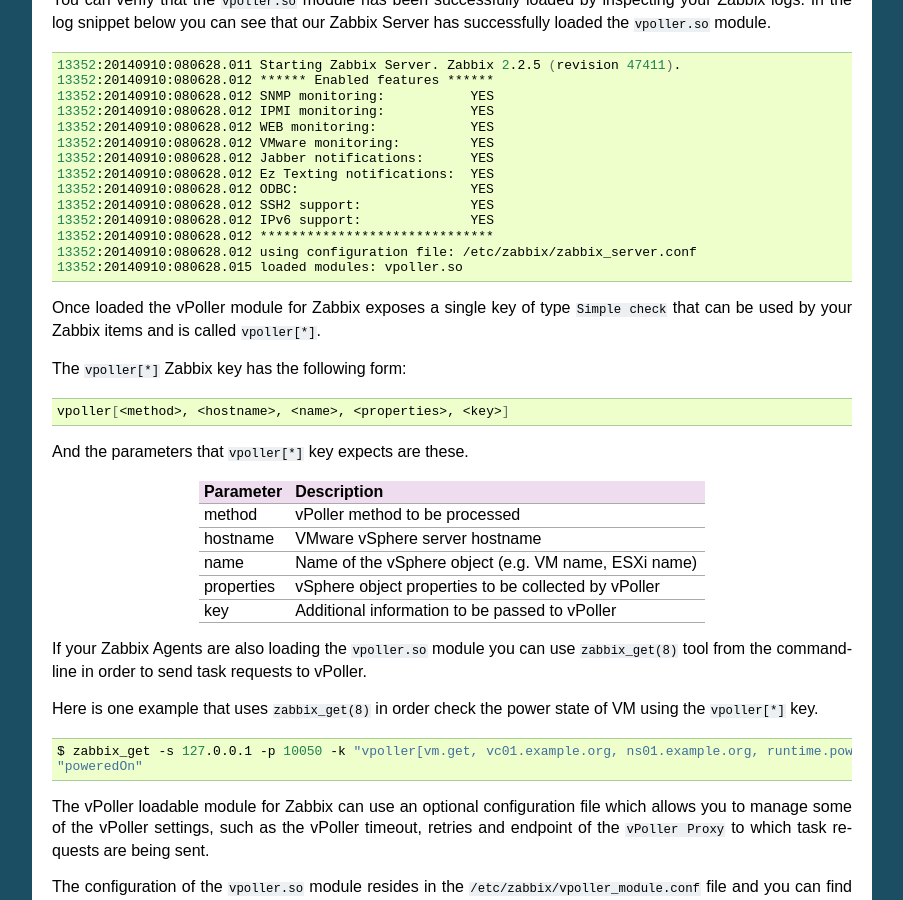
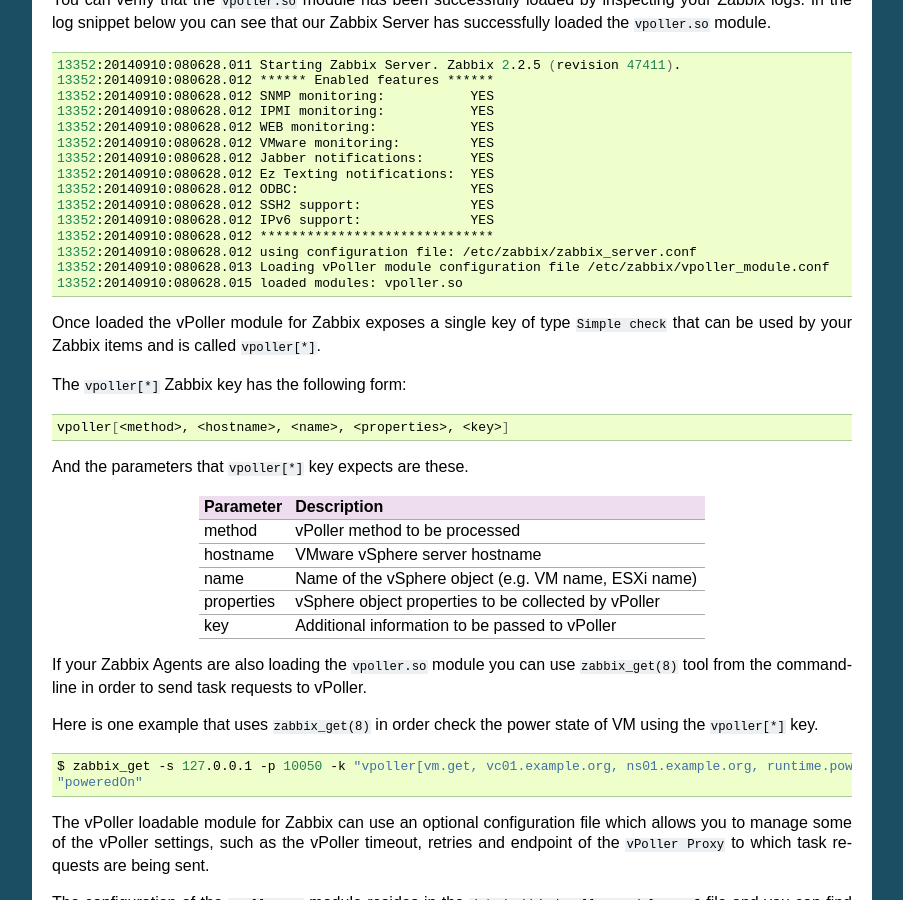
Before and after one commit to dnaeon/py-vpoller, a Sphinx documentation site: the page built from docs/vpoller-zabbix.rst, in a window 1280 px wide and 900 px high, scrolled down 2458 px. Shown: the whole window, without its empty margins (198-1101 px from the left). Built offline with Sphinx 7.4.7, drawn with Linux system fonts in a browser that asks for light colours.

Commit message:
vPoller Zabbix docs update

```diff
--- a/docs/vpoller-zabbix.rst
+++ b/docs/vpoller-zabbix.rst
@@ -195,6 +195,7 @@
    13352:20140910:080628.012 IPv6 support:              YES
    13352:20140910:080628.012 ******************************
    13352:20140910:080628.012 using configuration file: /etc/zabbix/zabbix_server.conf
+   13352:20140910:080628.013 Loading vPoller module configuration file /etc/zabbix/vpoller_module.conf
    13352:20140910:080628.015 loaded modules: vpoller.so
 
 Once loaded the vPoller module for Zabbix exposes a single key of
```
